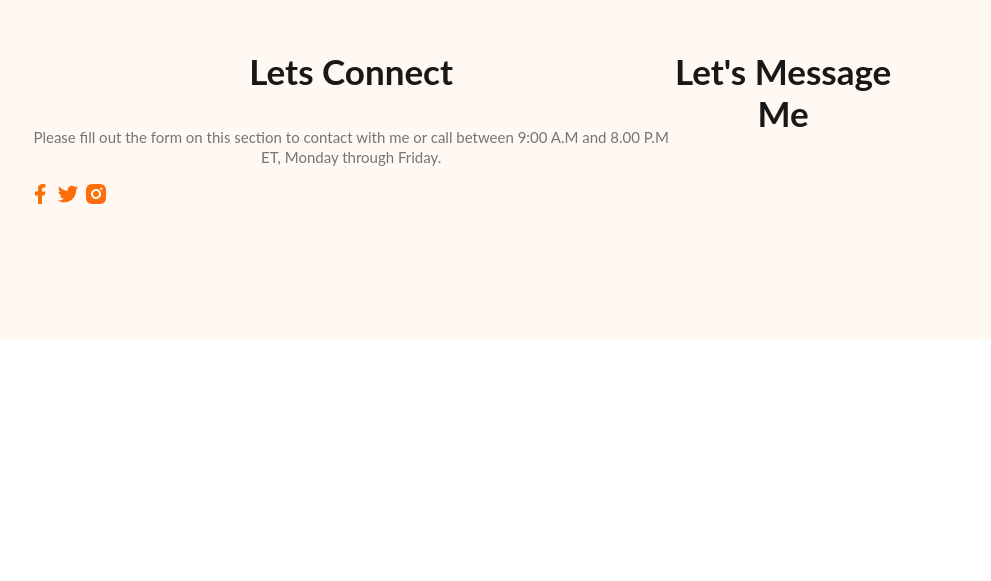
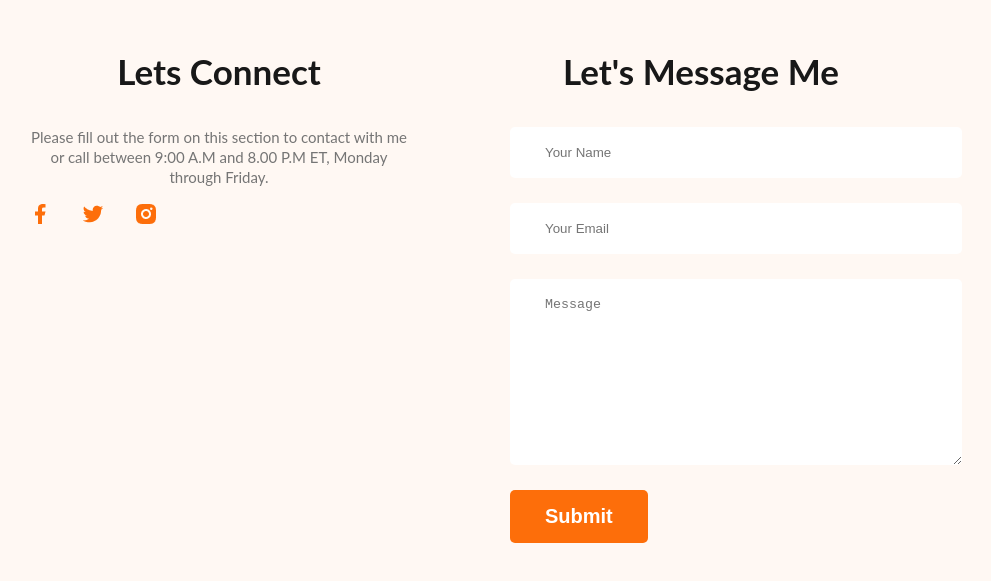
Before and after one commit to shamim-hossain008/shamim-dev-portfolio, a plain HTML site: page index.html in a window 1280 px wide. Shown: the part 3579-4160 px from the top of the page, without its empty margins (180-1171 px from the left). Before the commit the page ends 3926 px from the top, so only its background shows below. Drawn offline with Linux system fonts and the light colour scheme.

Commit message:
finish footer section

```diff
--- a/index.html
+++ b/index.html
@@ -218,6 +218,20 @@
       </div>
       <div class="footer-column">
         <h3 class="section-title">Let's Message Me</h3>
+        <form class="contact" action="">
+          <input type="text" placeholder="Your Name" />
+          <input type="email" placeholder="Your Email" name="id" />
+
+          <textarea
+            name=""
+            placeholder="Message"
+            id=""
+            cols="30"
+            rows="10"
+          ></textarea>
+
+          <input class="btn-primary" type="submit" value="Submit" />
+        </form>
       </div>
     </footer>
   </body>
--- a/styles/portfolio.css
+++ b/styles/portfolio.css
@@ -192,7 +192,26 @@ main section {
 /* footer section styles */
 footer {
   display: flex;
+  gap: 100px;
   background-color: #fff8f3;
   margin-top: 100px;
   padding: 130px 200px;
 }
+.footer-column {
+  width: 50%;
+}
+.social-link a {
+  margin-right: 25px;
+}
+.contact input[type="text"],
+.contact input[type="email"],
+textarea {
+  display: block;
+  margin-bottom: 25px;
+  padding: 18px 35px;
+  color: #757575;
+  border-radius: 5px;
+  background-color: #fff;
+  border: 0;
+  width: 100%;
+}
```
